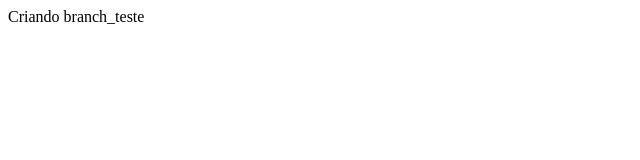
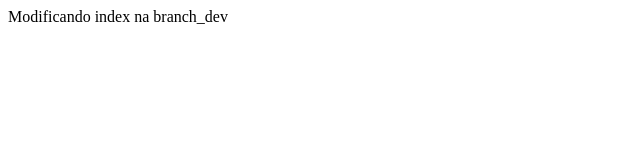
Before and after one commit to rodrigoecomerce/git-tutorial, a plain HTML site: page index.html in a window 1280 px wide. Shown: the whole page, without its empty margins (0-640 px from the left). Drawn offline with Linux system fonts and the light colour scheme.

Commit message:
modificando index na branch_dev

```diff
--- a/index.html
+++ b/index.html
@@ -7,6 +7,6 @@
     <title>Document</title>
 </head>
 <body>
-    Criando branch_teste
+    Modificando index na branch_dev
 </body>
 </html>
```
